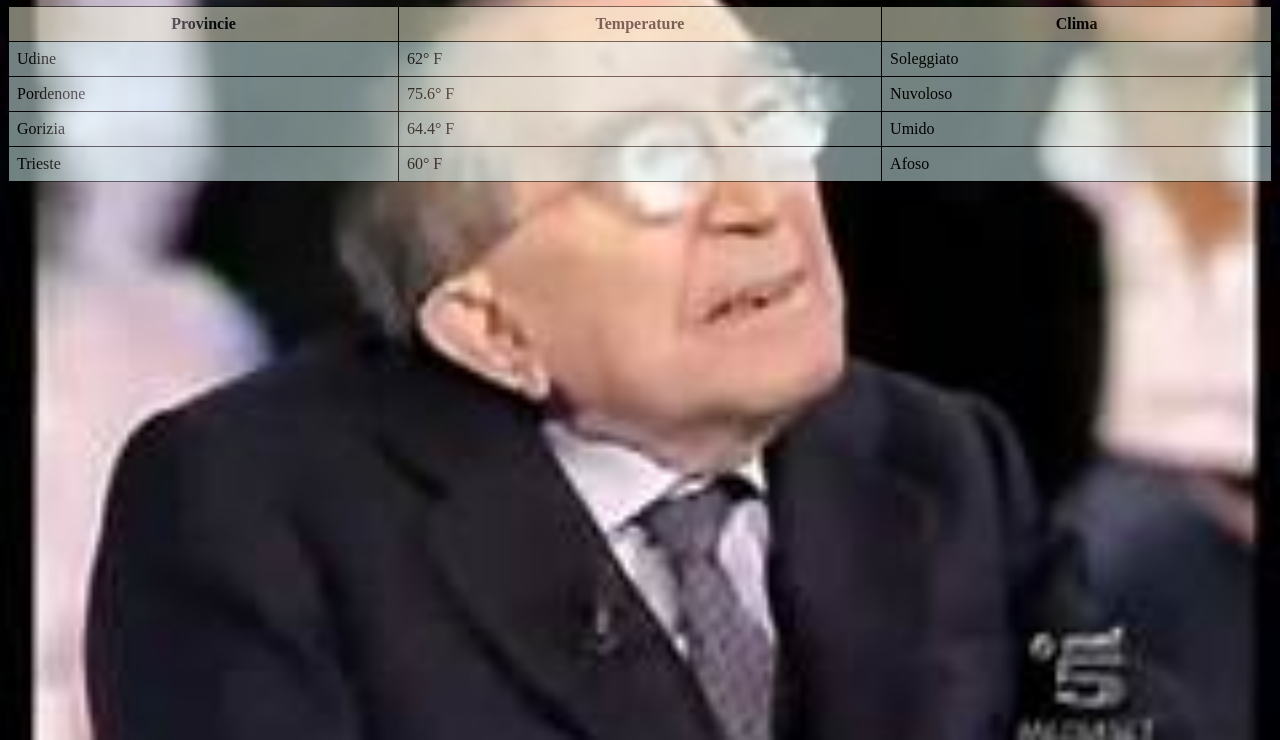
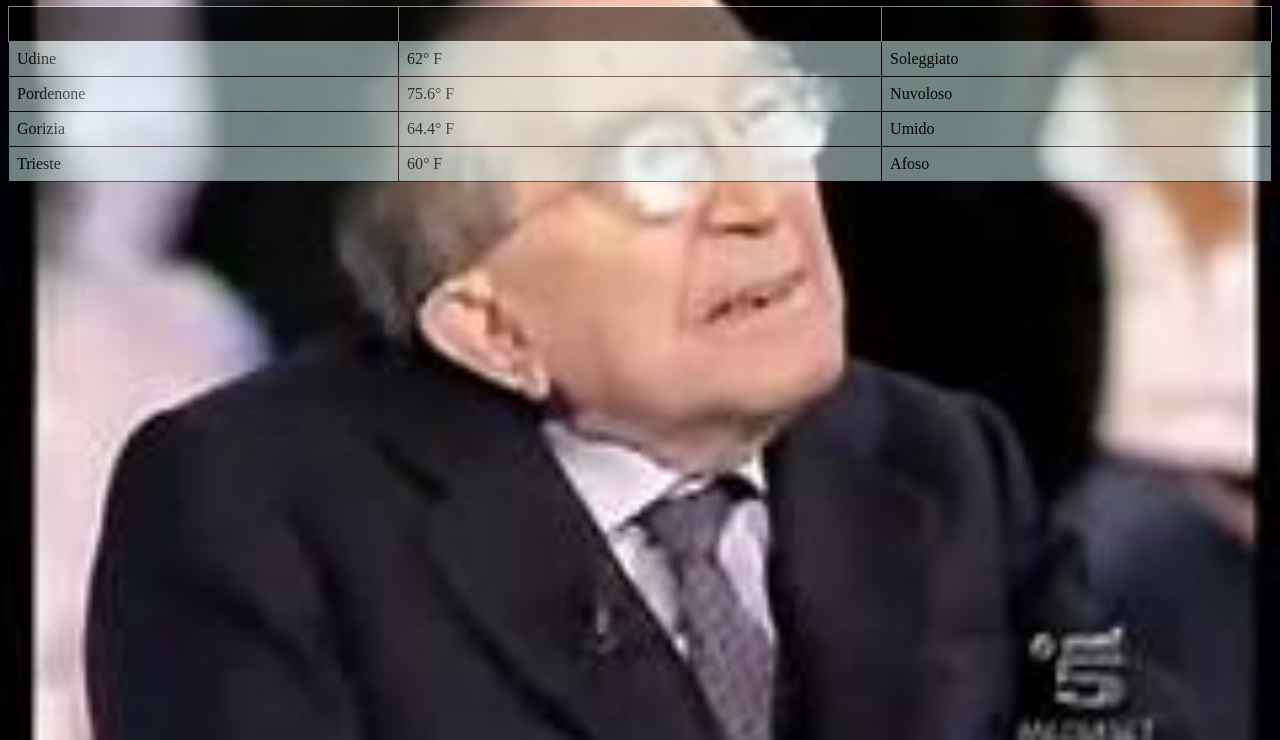
Before and after one commit to davidebarone01/Wics-Meteo, a plain HTML site: page METEO.HTML in a window 1280 px wide. Shown: the part 60-800 px from the top of the page. Drawn offline with Linux system fonts and the light colour scheme.

Commit message:
new dark-mode

```diff
--- a/Meteo.css
+++ b/Meteo.css
@@ -11,11 +11,11 @@ table {
 }
 
 th{
-    background-color: beige;
+    background-color: black;
     color: black;
     font-weight: bold;
     padding: 8px;
-    border: 1px solid black;
+    border: 1px solid white;
 }
 
 td {
```
